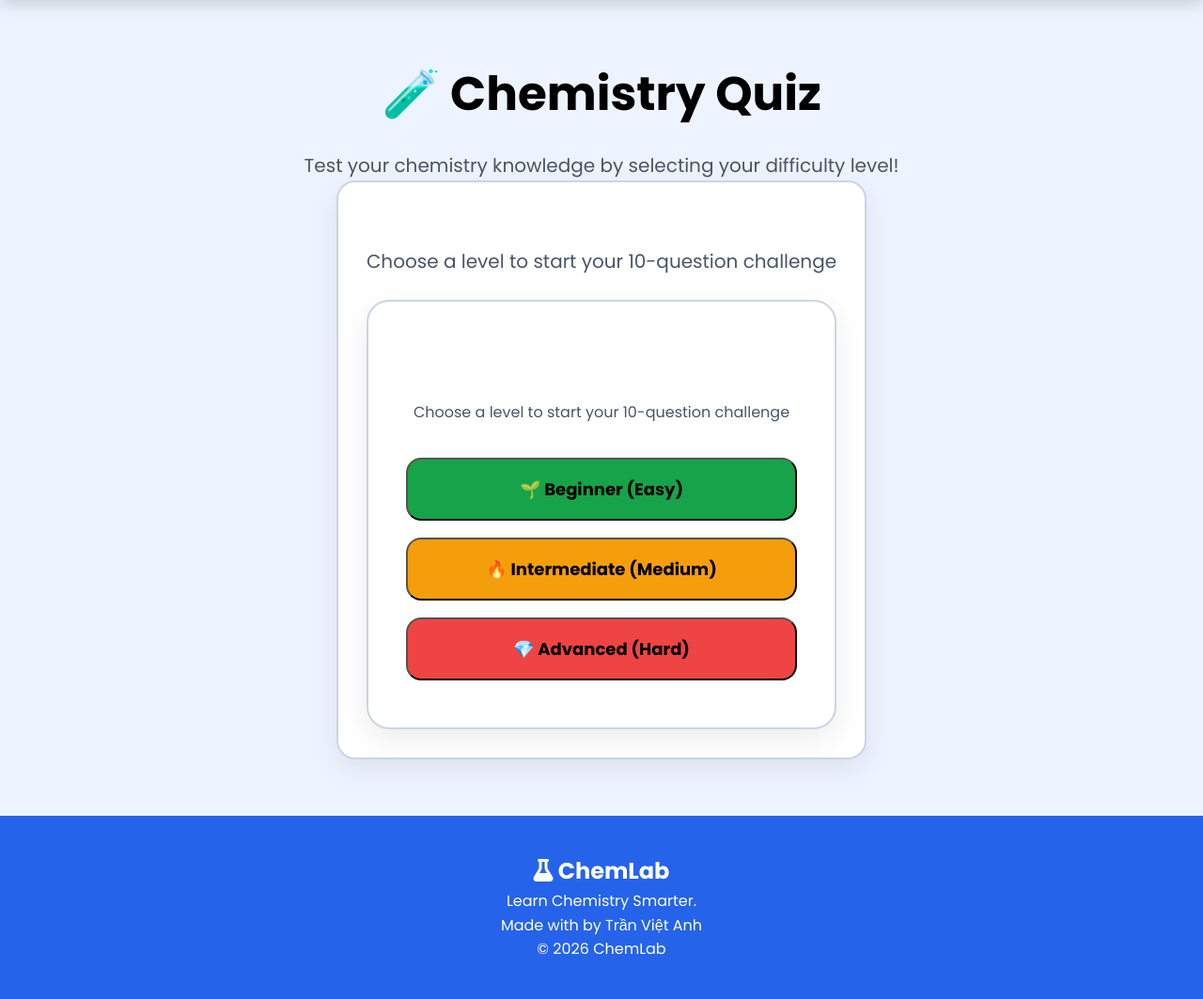
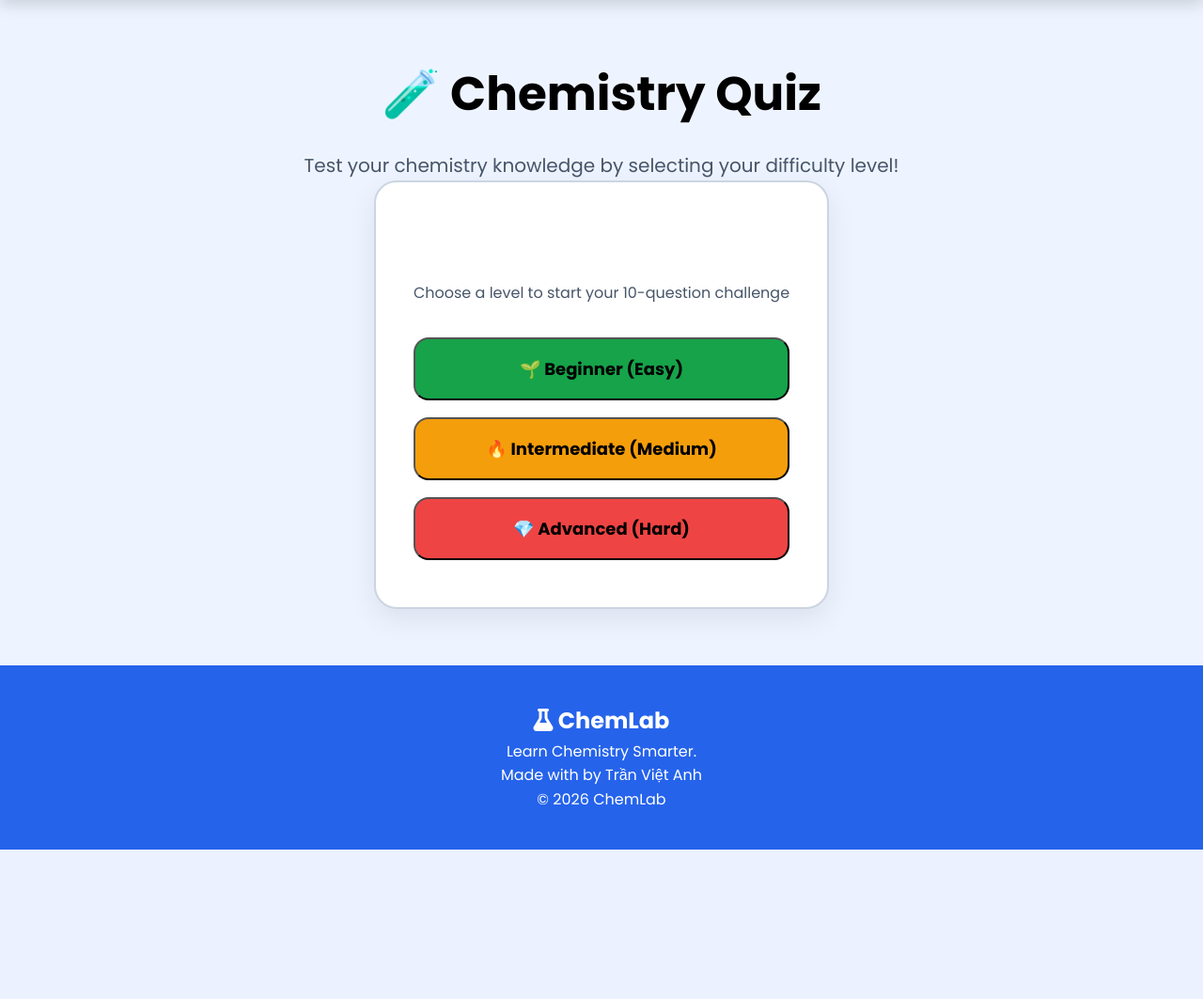
Before and after one commit to tranvietanh25052010-sys/Chemistrylab_VAnh, a Flask app: page /quiz in a window 1280 px wide. Shown: the part 80-1143 px from the top of the page at 94% size. After the commit the page ends 984 px from the top, so only its background shows below. Run offline with Flask 3, Linux system fonts and the light colour scheme; the visitor is signed in with stand-in values (Sample User, id 1).

Commit message:
Update quiz.html

```diff
--- a/templates/quiz.html
+++ b/templates/quiz.html
@@ -10,11 +10,6 @@ Chemistry Quiz
   <p>Test your chemistry knowledge by selecting your difficulty level!</p>
 
   <!-- MÀN HÌNH CHỌN CẤP ĐỘ -->
-  <div id="level-screen" class="quiz-box">
-    <h2>Select Difficulty Level</h2>
-    <p style="margin-bottom: 25px; color: var(--text-muted);">Choose a level to start your 10-question challenge</p>
-
-   <!-- MÀN HÌNH CHỌN CẤP ĐỘ -->
   <div id="level-screen" class="quiz-box" style="padding: 50px 40px; border-radius: 24px;">
     <h2 style="font-size: 28px; margin-bottom: 10px;">Select Difficulty Level</h2>
     <p style="margin-bottom: 35px; color: var(--text-muted); font-size: 16px;">Choose a level to start your 10-question challenge</p>
```
